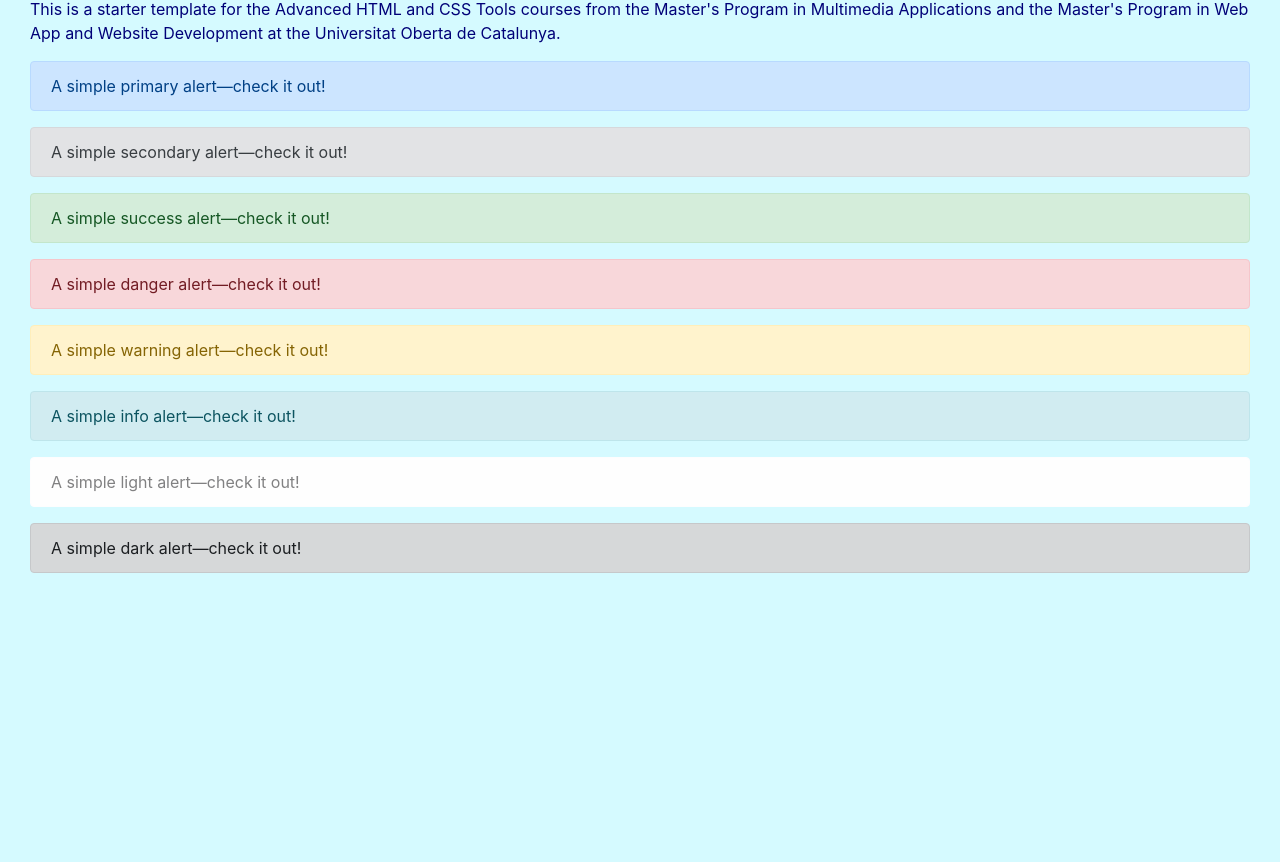
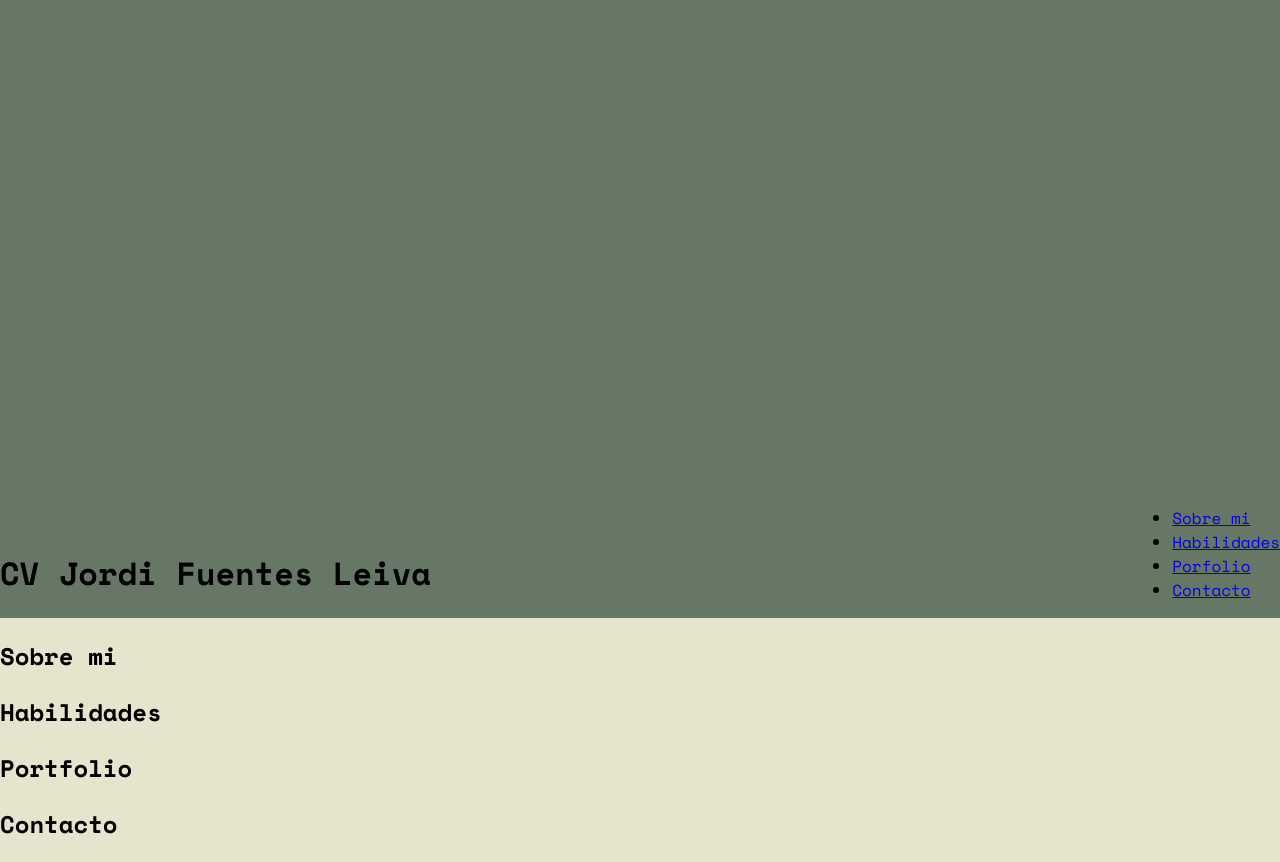
Before and after one commit to jofuentesl/eines_PAC1, a website built with Parcel: page src/index.html in a window 1280 px wide. Shown: the part 182-1044 px from the top of the page. Before the commit the page ends 801 px from the top, so only its background shows below. Built offline with nearby package versions, Linux system fonts and the light colour scheme; some packages are replaced by stand-ins of ours.

Commit message:
update img background

```diff
--- a/package.json
+++ b/package.json
@@ -42,8 +42,6 @@
   },
   "dependencies": {
     "@fortawesome/fontawesome-free": "^5.15.1",
-    "bootstrap": "^4.5.2",
-    "jquery": "^3.5.1",
-    "popper.js": "^1.16.1"
+    "jquery": "^3.5.1"
   }
 }
--- a/src/assets/styles/_variables.scss
+++ b/src/assets/styles/_variables.scss
@@ -1,8 +1,25 @@
 @use "sass:color";
 
+/* Importamos tipografia google font */
+@import url("https://fonts.googleapis.com/css2?family=Roboto:wght@400;900&family=Space+Mono:wght@400;700&display=swap");
+$font-family-roboto: "Roboto", sans-serif;
+$font-family-space: "Space Mono", monospace;
+
+/*
 $font-family-sans-serif: -apple-system, BlinkMacSystemFont, "Segoe UI", Roboto, "Helvetica Neue", Arial, sans-serif, "Apple Color Emoji", "Segoe UI Emoji", "Segoe UI Symbol";
 $font-family-serif: "Georgia", "Times New Roman", serif;
 
 $uoc-corporate: #000078;
 $uoc-masterbrand: #73edff;
 $uoc-bg: color.scale($uoc-masterbrand, $lightness: 70%);
+$uoc-test: #73ed00;
+*/
+
+/* declaramos variales media query */
+$mediaLarge: 1200px;
+$mediaDesktops: 992px;
+$mediaTablets: 768px;
+$mediaPhones: 576px;
+
+$bg-color: #e7e4cd;
+$bg-complementary: #ff0;
--- a/src/assets/styles/layouts/_home.scss
+++ b/src/assets/styles/layouts/_home.scss
@@ -1,9 +1,9 @@
+/*
 body {
   margin: 0;
-  padding: 30px;
-  font-family: $font-family-sans-serif;
-  background-color: $uoc-bg;
-  color: $uoc-corporate;
+  padding: 250px;
+  font-family: $font-family-space;
+  background-color: $bg-color;
 }
 
 .uoc-logo {
@@ -19,3 +19,47 @@ body {
   font-weight: 700;
   color: $uoc-corporate;
 }
+
+*/
+
+body,
+footer {
+  margin: 0;
+  padding: 0 30px;
+  background-color: $bg-color;
+  font-family: $font-family-space;
+
+  @media (min-width: $mediaLarge) {
+    padding: 0;
+  }
+}
+
+.header {
+  display: flex;
+  justify-content: space-between;
+  align-items: flex-end;
+  background-color: #676;
+  height: 100vh;
+
+
+  @media (min-width: $mediaLarge) {
+    // background-image: url("src/assets/images/bg-desktop.jpg");
+    // background-image: url("../../images/bg-desktop.jpg");
+  }
+}
+
+.nav--main {
+  display: flex;
+}
+
+.nav--main--link {
+  list-style: none;
+}
+
+/*
+
+  @media (min-width: $mediaDesktops) {
+    color: #f0f;
+  }
+}
+*/
--- a/src/assets/styles/main.scss
+++ b/src/assets/styles/main.scss
@@ -6,12 +6,9 @@
 
 /**
  * Import npm dependencies
- * see: https://en.parceljs.org/module_resolution.html
- * see commented examples below
  */
 
-@import 'node_modules/bootstrap/scss/bootstrap.scss';
-@import 'node_modules/@fortawesome/fontawesome-free/scss/fontawesome.scss';
+@import "node_modules/@fortawesome/fontawesome-free/scss/fontawesome.scss";
 
 /**
  * Import layouts
--- a/src/index.html
+++ b/src/index.html
@@ -1,47 +1,62 @@
 <!DOCTYPE html>
 
-<html>
+<html lang="es">
   <head>
-    <meta charset="utf-8">
-    <meta name="viewport" content="width=device-width, user-scalable=no">
+    <meta charset="iso-8859-1" />
+    <meta name="description" content="Curriculum vitae Jordi Fuentes Leiva"/>
+    <meta name="keywords" content="UOC, Máster desarrollo web"/>
+
+    <meta name="viewport" content="width=device-width, initial-scale=1.0" />
     <link rel="stylesheet" type="text/css" href="./assets/styles/main.scss"><!-- do not remove this line! -->
-    <title>UOC Boilerplate</title>
+    <title>EINES-2 PAC1 -Jordi Fuentes</title>
   </head>
   <body>
-    <img src="assets/images/logo.png" alt="Universitat Oberta de Catalunya" class="uoc-logo">
-    <h1 class="uoc-title">Hello, UOC!</h1>
-    <p>
-      This is a starter template for the Advanced HTML and CSS Tools courses
-      from the Master's Program in Multimedia Applications and the Master's
-      Program in Web App and Website Development at the Universitat Oberta de
-      Catalunya.
-    </p>
+    <header class="header">
+      <div>
+        <h1 class="title">CV Jordi Fuentes Leiva</h1>
+      </div>
+      <div>
+        <nav class="nav">
+          <ul class="nav--list">
+            <li class="nav--item">
+              <a class="nav--link" href="#sobremi">Sobre mi</a>
+            </li>
+            <li class="nav--item">
+              <a class="nav--link" href="#habilidades">Habilidades</a>
+            </li>
+            <li class="nav--item">
+              <a class="nav--link" href="#porfolio">Porfolio</a>
+            </li>
+            <li class="nav--item">
+              <a class="nav--link" href="#contacto">Contacto</a>
+            </li>
+          </ul>
+        </nav>
+      </div>
+    </header>
 
-    <div class="alert alert-primary" role="alert">
-      A simple primary alert—check it out!
-    </div>
-    <div class="alert alert-secondary" role="alert">
-      A simple secondary alert—check it out!
-    </div>
-    <div class="alert alert-success" role="alert">
-      A simple success alert—check it out!
-    </div>
-    <div class="alert alert-danger" role="alert">
-      A simple danger alert—check it out!
-    </div>
-    <div class="alert alert-warning" role="alert">
-      A simple warning alert—check it out!
-    </div>
-    <div class="alert alert-info" role="alert">
-      A simple info alert—check it out!
-    </div>
-    <div class="alert alert-light" role="alert">
-      A simple light alert—check it out!
-    </div>
-    <div class="alert alert-dark" role="alert">
-      A simple dark alert—check it out!
-    </div>
-
+  <section id="sobremi" class="sobre">
+    <header>
+      <h2>Sobre mi</h2>
+    </header>
+  </section>
+  <section id="habilidades" class="habilidades">
+    <header>
+      <h2>Habilidades</h2>
+    </header>
+  </section>
+  <section id="portfolio" class="porfolio">
+    <header>
+      <h2>Portfolio</h2>
+    </header>
+  </section>
+  <section id="contacto" class="contacto">
+    <header>
+      <h2>Contacto</h2>
+    </header>
+  </section>
+  </body>
+  <footer>
     <script src="./assets/scripts/main.js"></script><!-- do not remove this line! -->
-  </body>
+  </footer>
 </html>
```
Also changed, not shown: stylelint.config.js (+14 -2 lines), src/assets/images/bg-desktop.jpg (added), 1 other file.
